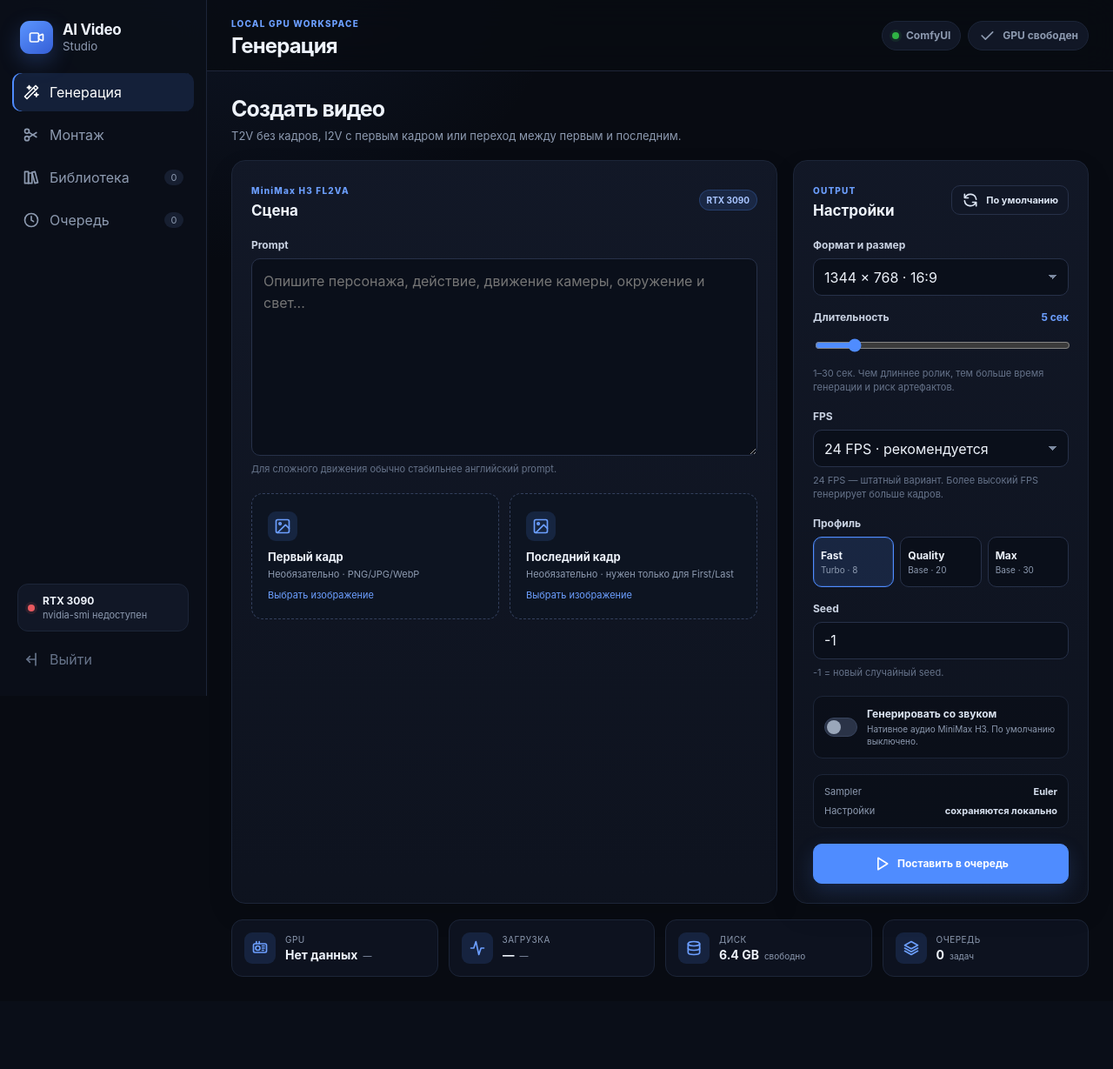
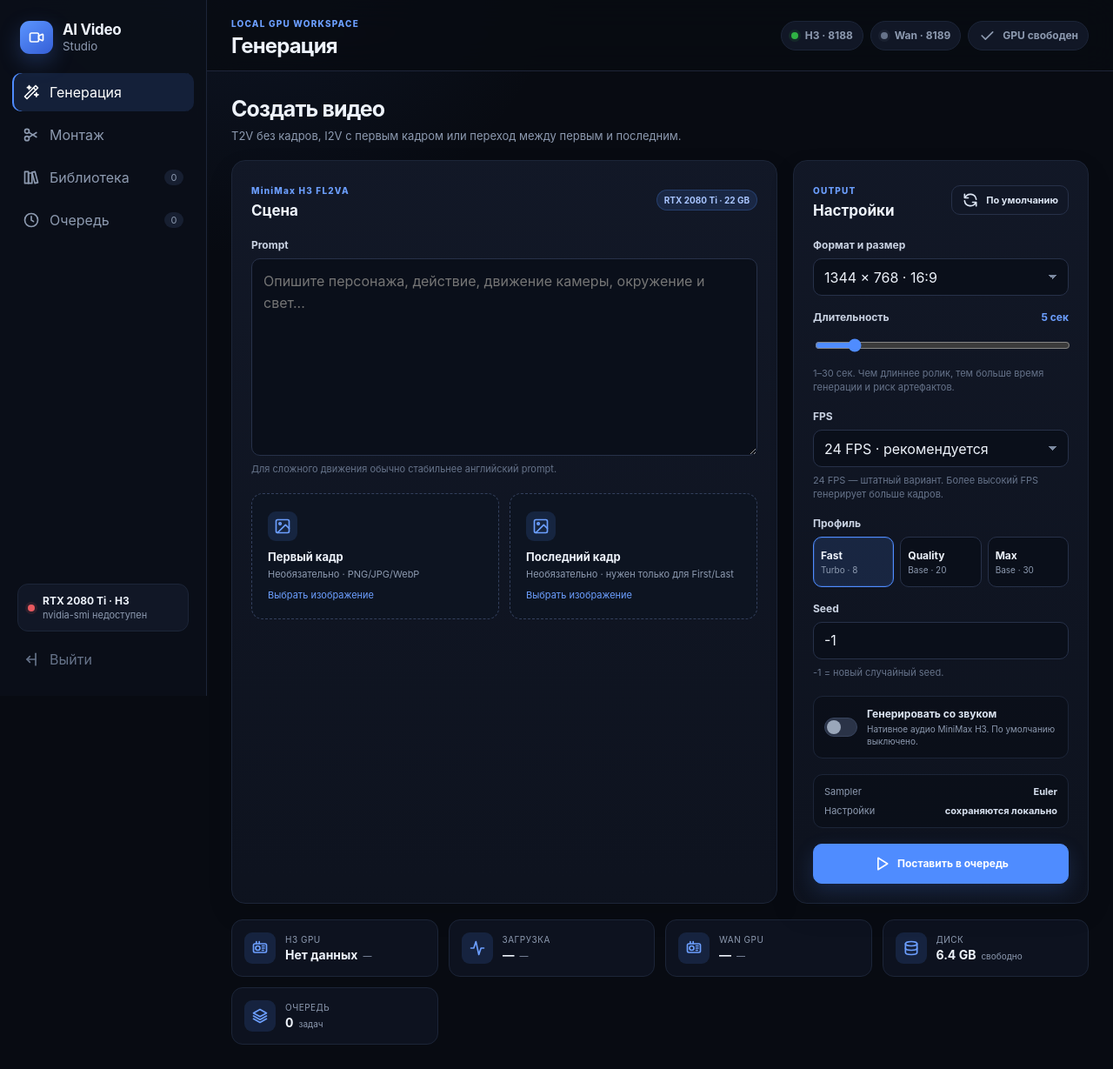
Before and after one commit to OpenFunRus/aivideosite, a FastAPI app: page / in a window 1280 px wide. Shown: the whole page at 87% size. Before the commit the page ends 1123 px from the top, so only its background shows below. Run offline with FastAPI, Linux system fonts and the light colour scheme; the visitor is signed in with stand-in values (Sample User, id 1); data that the repository does not hold is empty.

Commit message:
Show dedicated H3 and Wan GPU backends in UI

```diff
--- a/app/templates/index.html
+++ b/app/templates/index.html
@@ -39,7 +39,7 @@
       <div class="gpu-mini">
         <span class="status-dot" id="gpu-status-dot"></span>
         <div>
-          <span id="gpu-mini-name">RTX 3090</span>
+          <span id="gpu-mini-name">RTX 2080 Ti · H3</span>
           <small id="gpu-mini-value">проверка...</small>
         </div>
       </div>
@@ -61,7 +61,11 @@
       <div class="topbar-status">
         <span class="status-pill" id="comfy-status">
           <span class="status-dot"></span>
-          ComfyUI
+          H3 · 8188
+        </span>
+        <span class="status-pill" id="comfy-wan-status">
+          <span class="status-dot"></span>
+          Wan · 8189
         </span>
         <span class="status-pill" id="active-status">
           <svg class="icon"><use href="/static/icons.svg#icon-bolt"></use></svg>
@@ -86,7 +90,7 @@
                 <span class="panel-kicker">MiniMax H3 FL2VA</span>
                 <h3>Сцена</h3>
               </div>
-              <span class="badge badge-blue">RTX 3090</span>
+              <span class="badge badge-blue">RTX 2080 Ti · 22 GB</span>
             </div>
 
             <label class="field">
@@ -247,11 +251,15 @@
         <section class="dashboard-strip">
           <article class="metric-card">
             <span class="metric-icon"><svg class="icon"><use href="/static/icons.svg#icon-gpu"></use></svg></span>
-            <div><small>GPU</small><strong id="metric-gpu">—</strong><span id="metric-vram">—</span></div>
+            <div><small>H3 GPU</small><strong id="metric-gpu">—</strong><span id="metric-vram">—</span></div>
           </article>
           <article class="metric-card">
             <span class="metric-icon"><svg class="icon"><use href="/static/icons.svg#icon-activity"></use></svg></span>
             <div><small>Загрузка</small><strong id="metric-util">—</strong><span id="metric-temp">—</span></div>
+          </article>
+          <article class="metric-card">
+            <span class="metric-icon"><svg class="icon"><use href="/static/icons.svg#icon-gpu"></use></svg></span>
+            <div><small>WAN GPU</small><strong id="metric-wan-gpu">—</strong><span id="metric-wan-vram">—</span></div>
           </article>
           <article class="metric-card">
             <span class="metric-icon"><svg class="icon"><use href="/static/icons.svg#icon-database"></use></svg></span>
```
